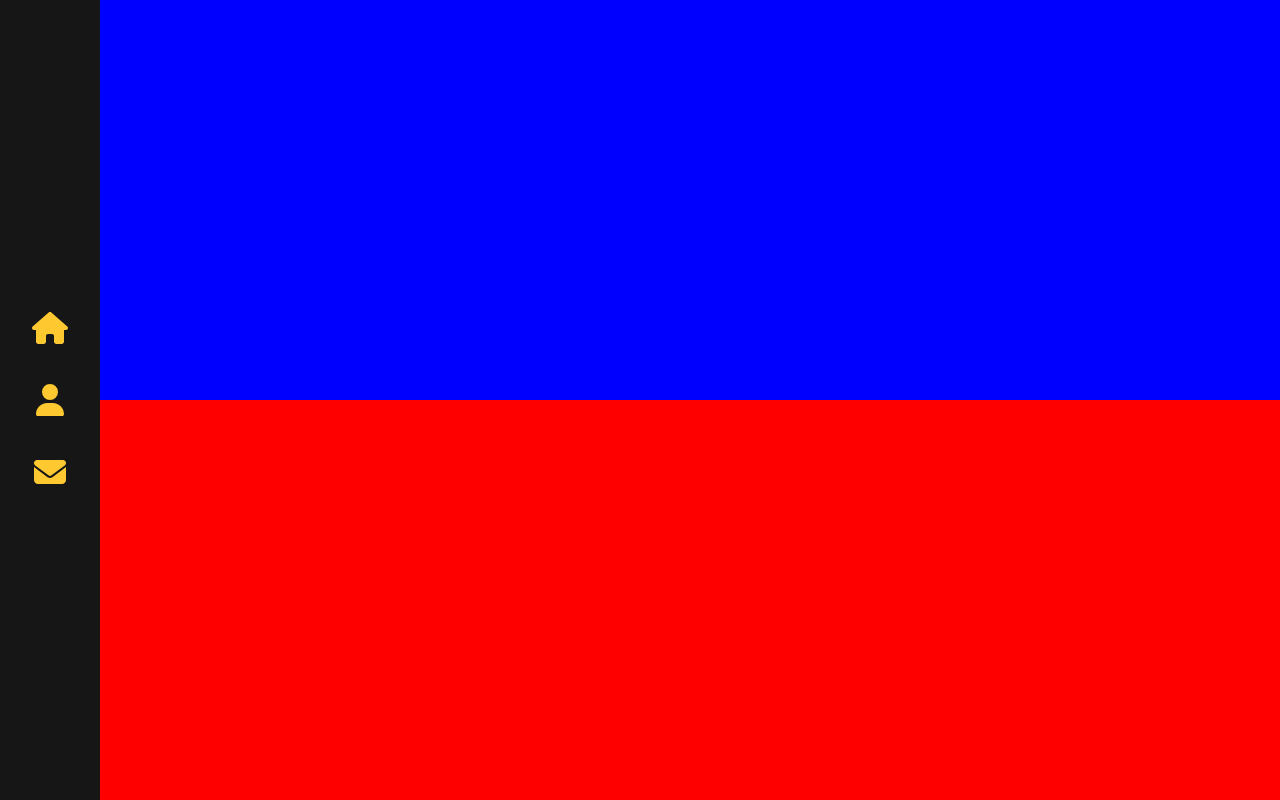
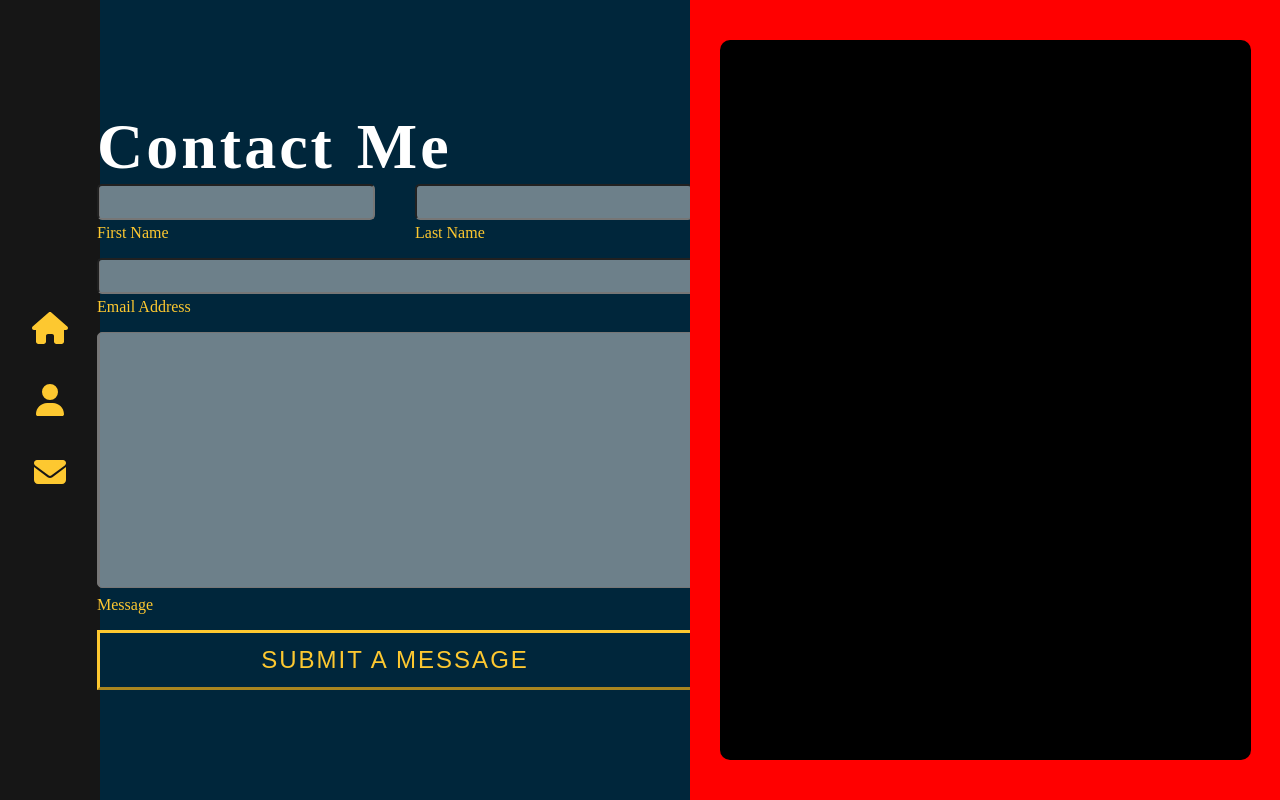
Before and after one commit to constantine2003/joy-portfolio, a React (Create React App) app: page /contact in a window 1280 px wide. Built offline with nearby package versions, Linux system fonts and the light colour scheme; a web font is replaced by a local one.

Commit message:
Push no map

```diff
--- a/src/pages/contact.jsx
+++ b/src/pages/contact.jsx
@@ -11,10 +11,44 @@ function Contact() {
             <Sidebar/>
             <div className={styles.content}>
                 <div className={styles.firsthalf}>
+                    <div className={styles.middlecontainer}>
 
+                        <div className={styles.contactmecontainer}>
+                            <h1 className={styles.contactme}>Contact Me</h1>
+                        </div>
+
+                        <div className={styles.namescontainer}>
+                            <div className={styles.firstnamecontainer}>
+                                <input className={styles.name} type="text" />
+                                <p className={styles.text}>First Name</p>
+                            </div>
+                            <div className={styles.lastnamecontainer}>
+                                <input className={styles.name} type="text" />
+                                <p className={styles.text}>Last Name</p>
+                            </div>
+                        </div>
+
+                        <div className={styles.emailcontainer}>
+                            <input className={styles.email} type="text" />
+                            <p className={styles.text}>Email Address</p>
+                        </div>
+
+                        <div className={styles.messagecontainer}>
+                            <textarea  className={styles.message} type="text" />
+                            <p className={styles.text}>Message</p>
+                        </div>
+
+                        <button className={styles.button}>
+                            SUBMIT A MESSAGE
+                        </button>
+
+                    </div>
                 </div>
 
                 <div className={styles.secondhalf}>
+                    <div className={styles.mapcontainer}>
+
+                    </div>
                 </div>
             </div>
         </div>
--- a/src/pages/landingpage.jsx
+++ b/src/pages/landingpage.jsx
@@ -59,7 +59,7 @@ function LandingPage() {
                     <div className={styles.secondbox}></div>
 
                     <div className={styles.imagewrapper}>
-                        <img src="/Joy_Arenas_uyab-removebg-preview.png" alt="Joy Arenas" />
+                        <img className={styles.image} src="/Joy_Arenas_uyab-removebg-preview.png" alt="Joy Arenas" />
                     </div>
                     <div className={styles.thirdbox}></div>
                 </div>
--- a/src/styles/contact.module.css
+++ b/src/styles/contact.module.css
@@ -4,7 +4,8 @@
     width: 100vw;
     background-color: #00263B;
     scrollbar-width: none;
-    align-items: flex-start;
+    align-items: center;
+    justify-content: center;
     overflow: hidden;
     position: relative;
 }
@@ -14,28 +15,89 @@
     flex: 1;
     display: flex;
     flex-wrap: wrap;
-    justify-content: space-between;
+    /* justify-content: space-between;  */
     height: 100vh;
 }
 
 .firsthalf{
-    height: 50%;
-    width: 100%;
+    height: 100vh;
+    width: 50%;
     display: flex;
-    align-items: baseline;
+    align-items: center;
     justify-content: center;
     flex-direction: column;
-    background-color: blue;
     position: relative;
+
+}
+.middlecontainer{
+    height: auto;
+    width: auto;
+    overflow: hidden;
+}
+.contactmecontainer{
+    display: flex;
+}
+.contactme{
+    font-family: 'Headland One', serif;
+    font-size: 64px;
+    letter-spacing: 3px;
+    word-spacing: 3px;
+}
+.text{
+    margin-top: 4px;
+    font-family: 'Headland One', serif;
+    font-size: 16px;
+    color: #FDC830;
+}
+.namescontainer{
+    display: flex;
+    gap: 40px;
+}
+.name, .email, .message{
+    background-color: rgb(217, 217, 217, 0.5);
+    border-radius: 5px;
+    font-size: 20px;
+    padding-left: 2px;
+    caret-color: black; /* Ensures cursor is visible */
+}
+.name{
+    height: 30px;
+    width: 270px;
+}
+.email{
+    height: 30px;
+    width: 100%;
+    border-radius: 5px;
+}
+.message{
+    width: 100%;
+    height: 250px;
+}
+.button{
+    color: #FDC830;
+    width: 100%;
+    height: 60px;
+    background-color: transparent;
+    font-size: 24px;
+    border-color: #FDC830;
+    border-width: 3px;
+    cursor: pointer;
+    letter-spacing: 2px;
+}
+.secondhalf{
+    height: 100vh;
+    width: 50%;
+    display: flex;
+    align-items: center;
+    justify-content: center;
+    flex-direction: column;
+    position: relative;
+    background-color: red;
 }
 
-.secondhalf{
-    height: 50%;
-    width: 100%;
-    display: flex;
-    align-items: baseline;
-    justify-content: center;
-    flex-direction: column;
-    background-color: red;
-    position: relative;
+.mapcontainer{
+    background-color: black;
+    width: 90%;
+    height: 90%;
+    border-radius: 10px;
 }
--- a/src/styles/landingpage.module.css
+++ b/src/styles/landingpage.module.css
@@ -219,6 +219,21 @@ h1{
     }
   }
 
+.image{
+  animation: float 3s ease-in-out infinite;
+  position: relative;
+}
+@keyframes float {
+  0% {
+    transform: translateY(0);
+  }
+  50% {
+    transform: translateY(-10px);
+  }
+  100% {
+    transform: translateY(0);
+  }
+}
 .thirdbox{
     background-color: #808080;
     width: 100%;
```
